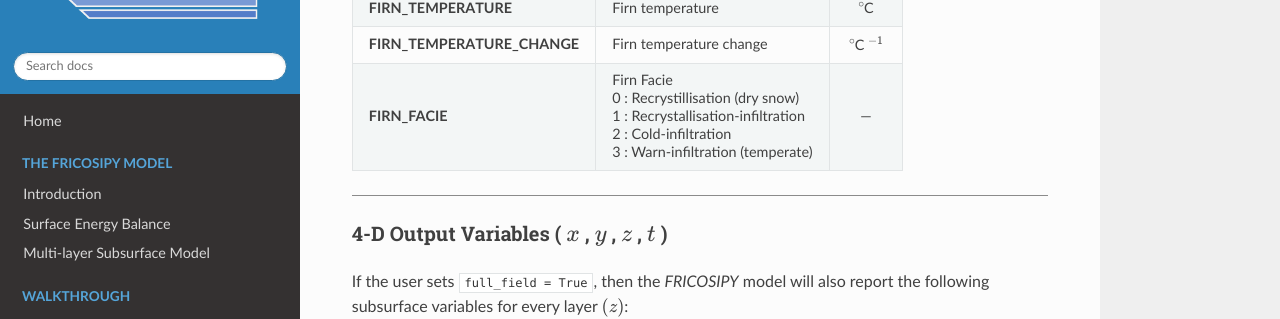
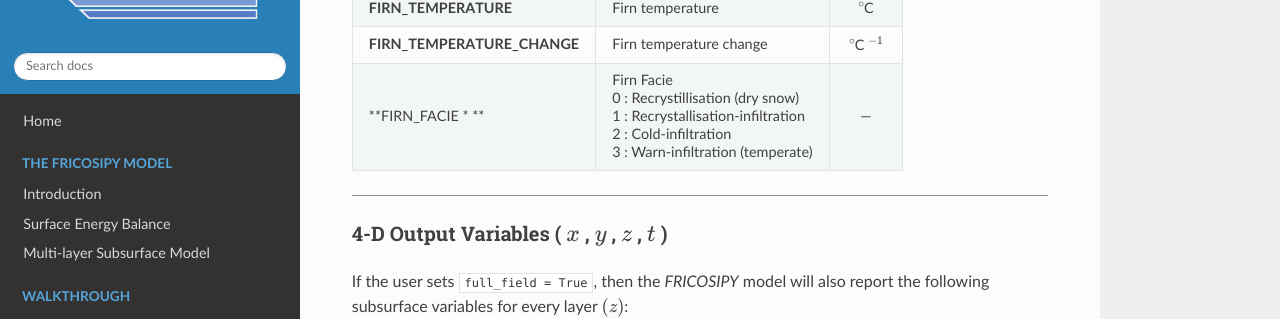
Before and after one commit to MarcusGastaldello/FRICOSIPY, an MkDocs documentation site: the page built from docs/running_a_simulation.md, in a window 1280 px wide and 900 px high, scrolled down 2137 px. Shown: the part 151-470 px from the top of the window. Built offline with MkDocs 1.6.1, drawn with Linux system fonts in a browser that asks for light colours; nearby versions of some CDN libraries.

```diff
--- a/docs/running_a_simulation.md
+++ b/docs/running_a_simulation.md
@@ -96,7 +96,7 @@ The *FRICOSIPY* model will report the following variables for each spatial node
 | **N_LAYERS** | Number of layers | — |
 | **FIRN_TEMPERATURE** | Firn temperature | $^\circ$C |
 | **FIRN_TEMPERATURE_CHANGE** | Firn temperature change | $^\circ$C $^{-1}$ |
-| **FIRN_FACIE** | Firn Facie <br> 0 : Recrystillisation (dry snow) <br> 1 : Recrystallisation-infiltration <br> 2 : Cold-infiltration <br> 3 : Warn-infiltration (temperate)| — |
+| **FIRN_FACIE * ** | Firn Facie <br> 0 : Recrystillisation (dry snow) <br> 1 : Recrystallisation-infiltration <br> 2 : Cold-infiltration <br> 3 : Warn-infiltration (temperate)| — |
 
 <hr style="height:1px; background-color:#8b8b8b; border:none;" />
 
```
